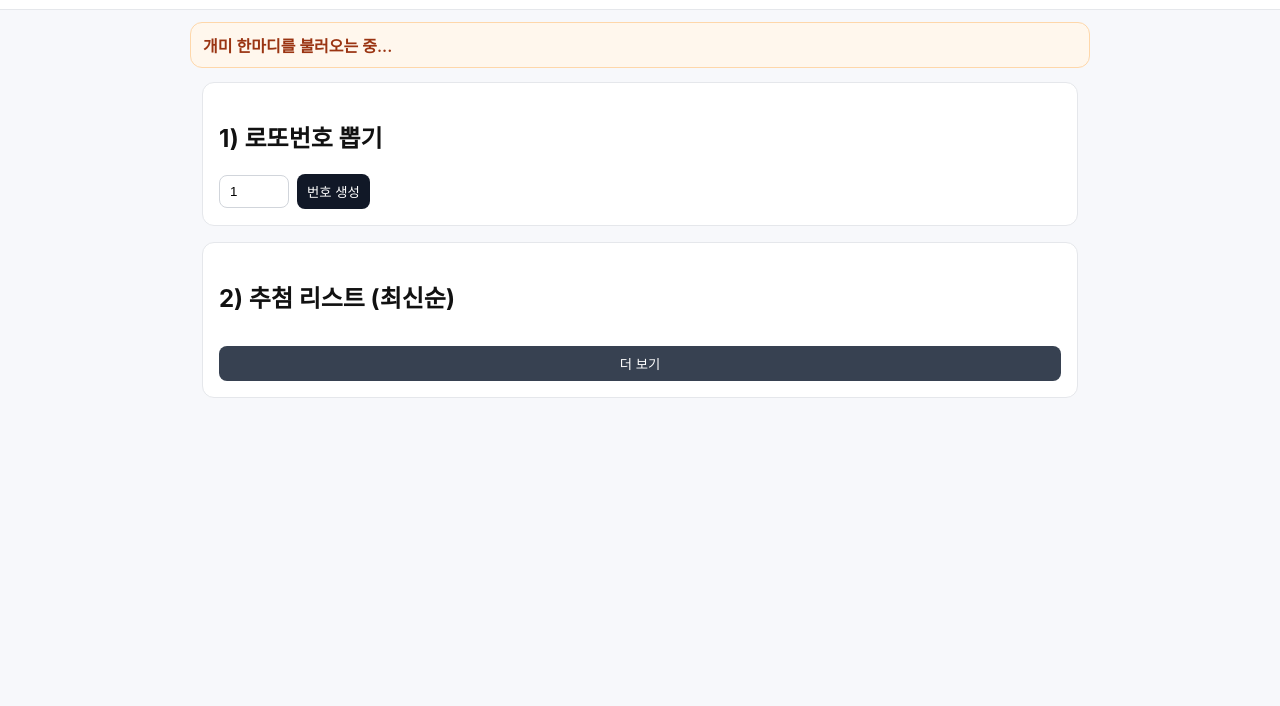
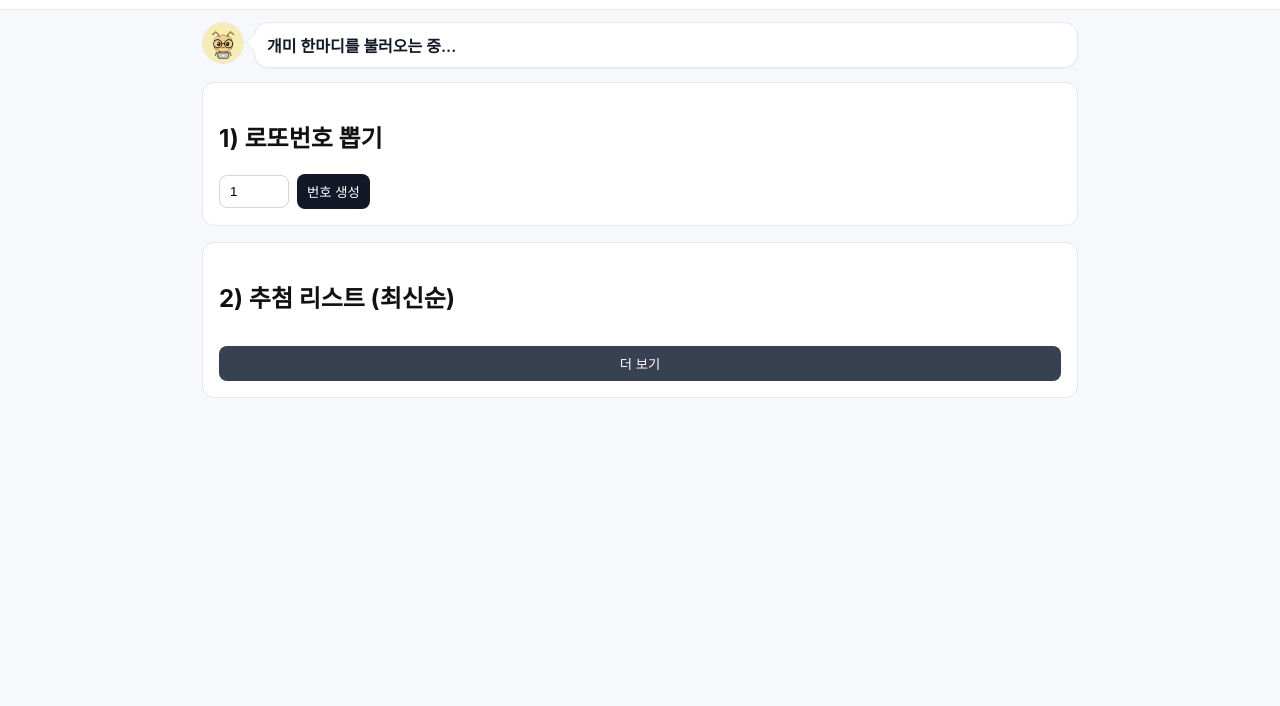
Before and after one commit to iamdrunkendog/lottogaemi, a plain HTML site: page index.html in a window 1280 px wide. Shown: the part 94-800 px from the top of the page. Drawn offline with Linux system fonts and the light colour scheme; no server answers.

Commit message:
style: 개미 한마디를 말풍선 카드 형태로 개선

```diff
--- a/index.html
+++ b/index.html
@@ -22,7 +22,10 @@
       </div>
     </header>
 
-    <section id="gaemi-line" class="gaemi-line">개미 한마디를 불러오는 중...</section>
+    <section class="gaemi-talk-wrap">
+      <img src="./assets/gaemi-profile.jpg" alt="개미 프로필" class="gaemi-talk-avatar" />
+      <div id="gaemi-line" class="gaemi-line">개미 한마디를 불러오는 중...</div>
+    </section>
 
     <main>
       <section class="card">
--- a/styles.css
+++ b/styles.css
@@ -4,7 +4,10 @@ header { display: flex; justify-content: space-between; align-items: center; pad
 .brand { display: flex; align-items: center; gap: 12px; }
 .profile { width: 52px; height: 52px; border-radius: 999px; object-fit: cover; border: 1px solid #e5e7eb; }
 h1 { margin: 0; font-size: 22px; }
-.gaemi-line { max-width: 900px; margin: 12px auto 0; padding: 10px 12px; border-radius: 12px; background: #fff7ed; border: 1px solid #fed7aa; color: #9a3412; font-weight: 600; }
+.gaemi-talk-wrap { max-width: 900px; margin: 12px auto 0; padding: 0 12px; display: flex; align-items: flex-start; gap: 10px; }
+.gaemi-talk-avatar { width: 42px; height: 42px; border-radius: 999px; object-fit: cover; border: 1px solid #e5e7eb; background: #fff; flex-shrink: 0; }
+.gaemi-line { position: relative; flex: 1; padding: 10px 12px; border-radius: 14px; background: #ffffff; border: 1px solid #e5e7eb; color: #111827; font-weight: 600; box-shadow: 0 1px 2px rgba(0,0,0,0.04); }
+.gaemi-line::before { content: ''; position: absolute; left: -7px; top: 13px; width: 12px; height: 12px; background: #fff; border-left: 1px solid #e5e7eb; border-bottom: 1px solid #e5e7eb; transform: rotate(45deg); }
 main { max-width: 900px; margin: 14px auto 20px; padding: 0 12px; display: grid; gap: 16px; }
 .card { background: white; border: 1px solid #e5e7eb; border-radius: 12px; padding: 16px; }
 .row { display: flex; gap: 8px; align-items: center; }
```
